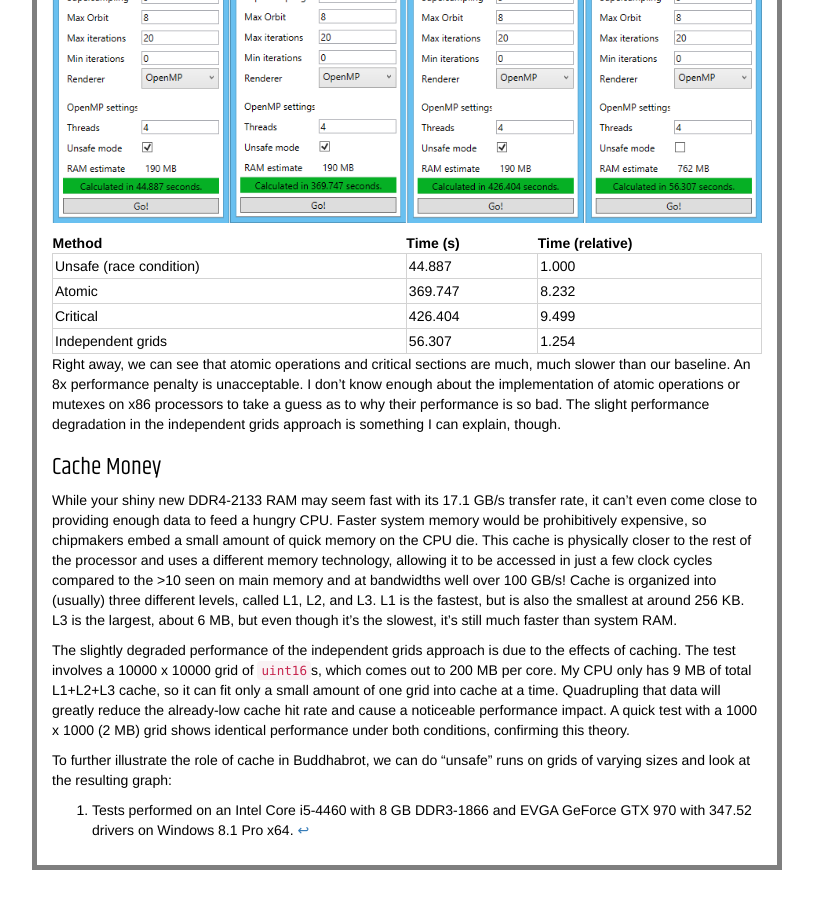
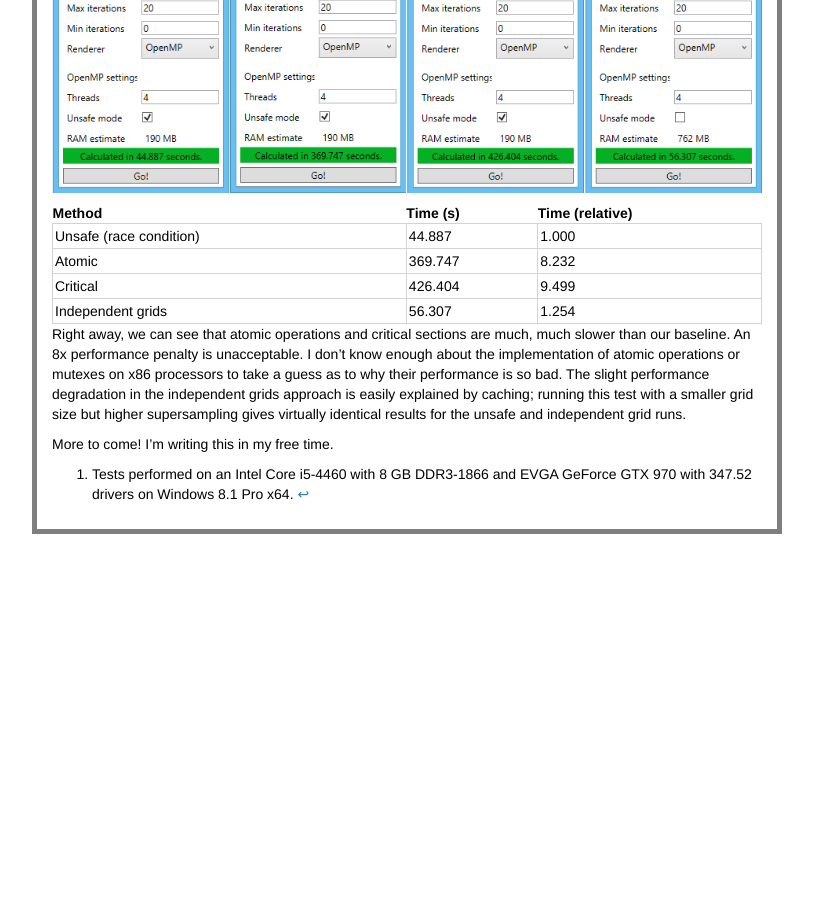
Before and after one commit to karmeleon/karmeleon.github.io, a Jekyll site: the page built from _posts/2015-2-21-buddhabrot.md, in a window 1280 px wide and 900 px high, scrolled down 2420 px. Shown: the whole window, without its empty margins (38-851 px from the left). Built offline with Jekyll 4.4.1, drawn with Linux system fonts in a browser that asks for light colours; nearby versions of some CDN libraries; after the commit the page ends 2984 px from its top, so only the background shows below that.

Commit message:
added html language attribute, updated buddhabrot post

```diff
--- a/_layouts/default.html
+++ b/_layouts/default.html
@@ -1,6 +1,6 @@
 <!DOCTYPE html>
 
-<html>
+<html lang="en-US">
 	<head>
 		<meta charset="utf-8"/>
 		<link rel="shortcut icon" type="image/png" href="/assets/favicon.png"/>
--- a/_posts/2015-2-21-buddhabrot.md
+++ b/_posts/2015-2-21-buddhabrot.md
@@ -79,18 +77,8 @@ Now that we have our code, let's take a look at the results! [^1]
 | Critical                | 426.404  | 9.499           |
 | Independent grids       | 56.307   | 1.254           |
 
-Right away, we can see that atomic operations and critical sections are much, much slower than our baseline. An 8x performance penalty is unacceptable. I don't know enough about the implementation of atomic operations or mutexes on x86 processors to take a guess as to why their performance is so bad. The slight performance degradation in the independent grids approach is something I can explain, though.
+Right away, we can see that atomic operations and critical sections are much, much slower than our baseline. An 8x performance penalty is unacceptable. I don't know enough about the implementation of atomic operations or mutexes on x86 processors to take a guess as to why their performance is so bad. The slight performance degradation in the independent grids approach is easily explained by caching; running this test with a smaller grid size but higher supersampling gives virtually identical results for the unsafe and independent grid runs.
 
-Cache Money
------------
-
-While your shiny new DDR4-2133 RAM may seem fast with its 17.1 GB/s transfer rate, it can't even come close to providing enough data to feed a hungry CPU. Faster system memory would be prohibitively expensive, so chipmakers embed a small amount of quick memory on the CPU die. This cache is physically closer to the rest of the processor and uses a different memory technology, allowing it to be accessed in just a few clock cycles compared to the >10 seen on main memory and at bandwidths well over 100 GB/s! Cache is organized into (usually) three different levels, called L1, L2, and L3. L1 is the fastest, but is also the smallest at around 256 KB. L3 is the largest, about 6 MB, but even though it's the slowest, it's still much faster than system RAM.
-
-The slightly degraded performance of the independent grids approach is due to the effects of caching. The test involves a 10000 x 10000 grid of `uint16`s, which comes out to 200 MB per core. My CPU only has 9 MB of total L1+L2+L3 cache, so it can fit only a small amount of one grid into cache at a time. Quadrupling that data will greatly reduce the already-low cache hit rate and cause a noticeable performance impact. A quick test with a 1000 x 1000 (2 MB) grid shows identical performance under both conditions, confirming this theory.
-
-To further illustrate the role of cache in Buddhabrot, we can do "unsafe" runs on grids of varying sizes and look at the resulting graph:
-
-
-
+More to come! I'm writing this in my free time.
 
 [^1]: Tests performed on an Intel Core i5-4460 with 8 GB DDR3-1866 and EVGA GeForce GTX 970 with 347.52 drivers on Windows 8.1 Pro x64.
```
Also changed, not shown: other parts of _posts/2015-2-21-buddhabrot.md (+0 -2 lines), 1 other file.
